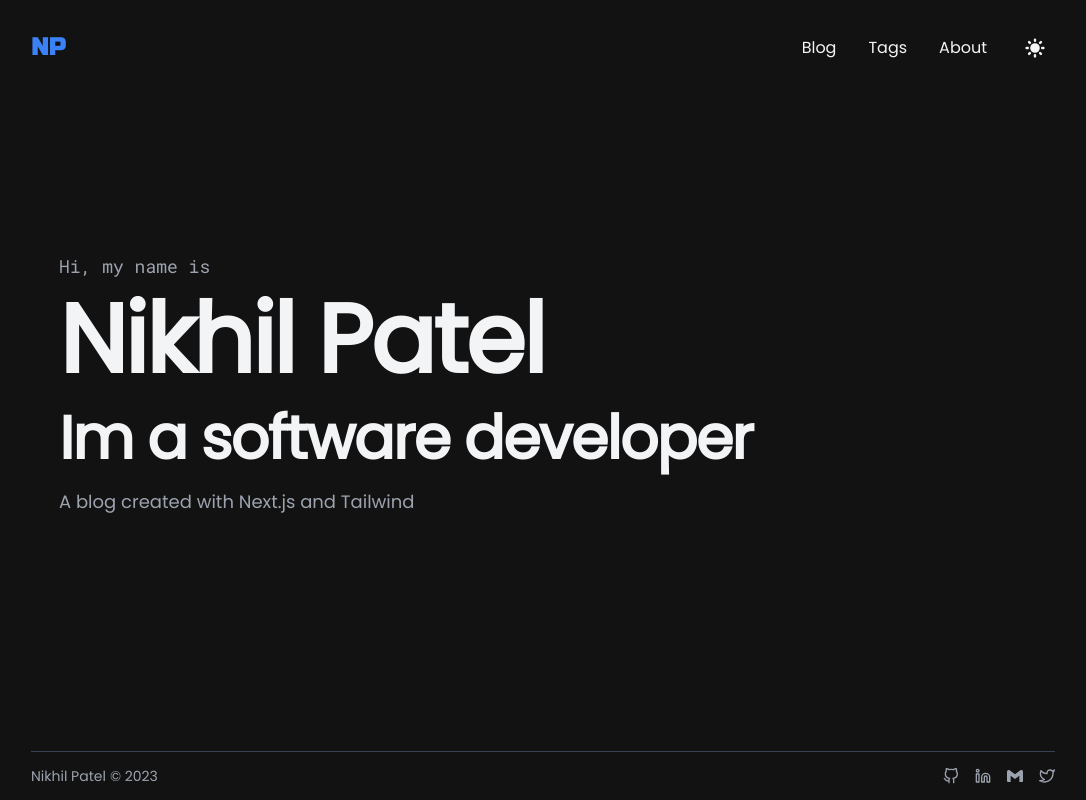
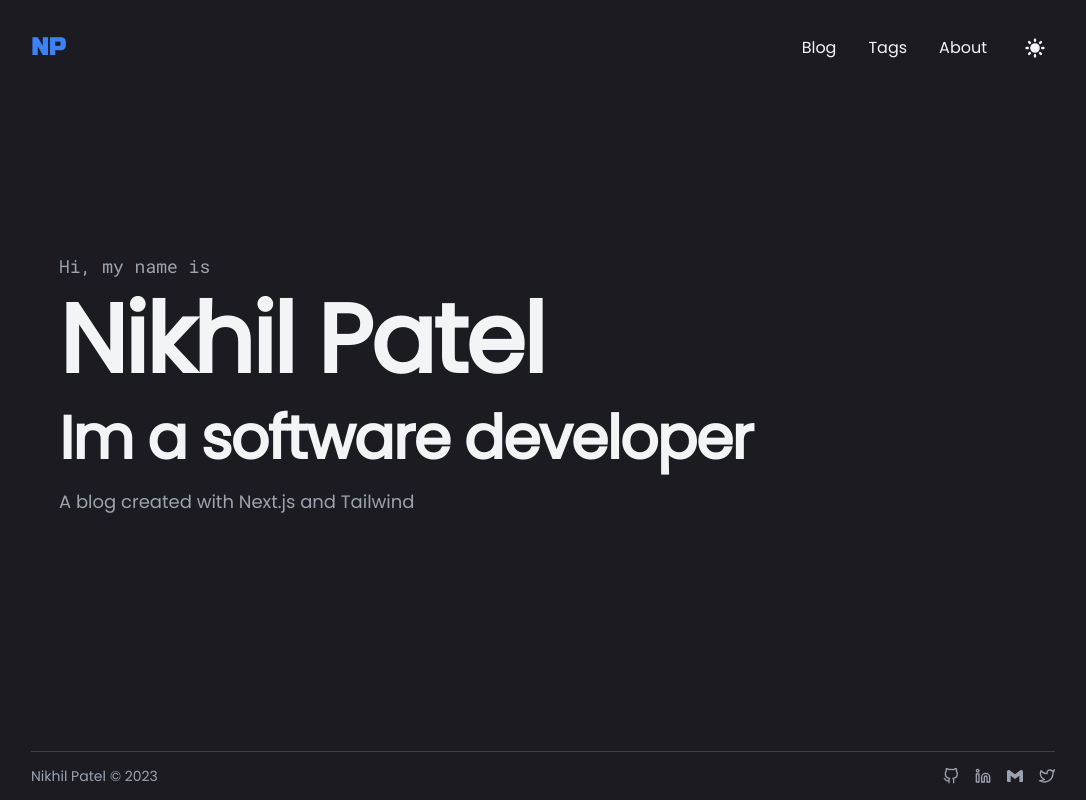
Before and after one commit to NikhilP99/nikhilpatel.tech, a Next.js app: page / in a window 1280 px wide. Shown: the whole page, without its empty margins (97-1183 px from the left). Built offline with nearby package versions, Linux system fonts and the light colour scheme.

Commit message:
Fixing sharp transition

```diff
--- a/src/app/globals.css
+++ b/src/app/globals.css
@@ -2,8 +2,10 @@
 @tailwind components;
 @tailwind utilities;
 
-body * {
-  @apply transition-colors duration-700;
+@layer base {
+  html * {
+    @apply bg-background transition-colors duration-700;
+  }
 }
 
 [data-theme="dark"] {
```
